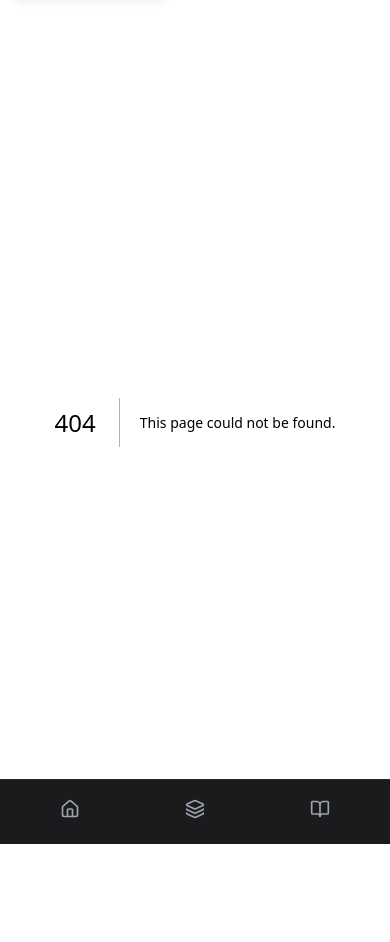
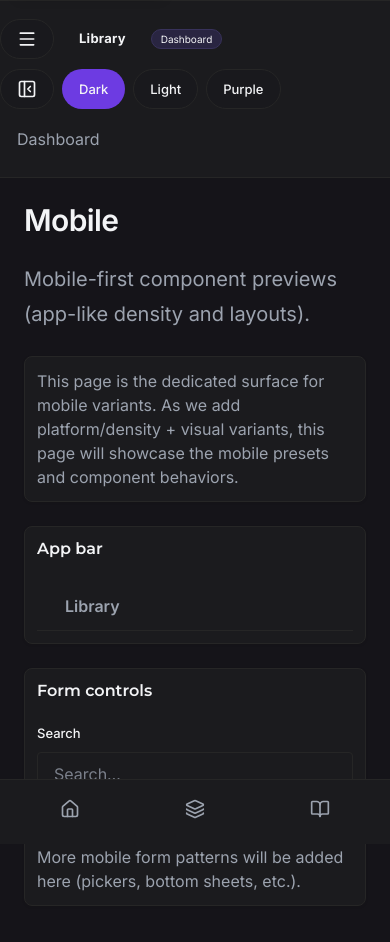
Before and after one commit to Growrix/Frontend, a Next.js app: page /component-library/mobile in a window 390 px wide. Before the commit this address had no page. Shown: the top 942 px of the page. Before the commit the page ends 868 px from the top, so only its background shows below. Built offline with nearby package versions, Linux system fonts and the light colour scheme.

Commit message:
DS: theme registry, density/visual knobs, mobile component library page

```diff
--- a/src/app/component-library/_components/ComponentLibrarySidebar.tsx
+++ b/src/app/component-library/_components/ComponentLibrarySidebar.tsx
@@ -6,7 +6,7 @@ import Link from "next/link";
 import { usePathname } from "next/navigation";
 
 import { Icon, Stack } from "@/ds";
-import { BookOpen, Layers, SlidersHorizontal, Zap } from "@/ds";
+import { BookOpen, Layers, SlidersHorizontal, Smartphone, Zap } from "@/ds";
 
 type NavItem = {
   id: string;
@@ -20,6 +20,7 @@ const NAV: NavItem[] = [
   { id: "primitives", label: "Primitives", href: "/component-library/primitives", icon: SlidersHorizontal },
   { id: "components", label: "Components", href: "/component-library/components", icon: Layers },
   { id: "patterns", label: "Patterns", href: "/component-library/patterns", icon: Zap },
+  { id: "mobile", label: "Mobile", href: "/component-library/mobile", icon: Smartphone },
 ];
 
 export type ComponentLibrarySidebarProps = {
--- /dev/null
+++ b/src/app/component-library/mobile/page.tsx
@@ -0,0 +1,56 @@
+import * as React from "react";
+
+import { AppBar, BottomNav, BottomNavItem, Card, Divider, Field, Input, SectionHeader, Spacer, Stack, Text } from "@/ds";
+
+export default function MobileComponentLibraryPage() {
+  return (
+    <div data-platform="mobile" data-density="compact" data-visual="basic">
+      <Stack gap="compact">
+        <SectionHeader title="Mobile" lede="Mobile-first component previews (app-like density and layouts)." />
+
+        <Card className="ui-card--compact">
+          <Stack gap="compact">
+            <Text tone="muted">
+              This page is the dedicated surface for mobile variants. As we add platform/density + visual variants, this page will
+              showcase the mobile presets and component behaviors.
+            </Text>
+          </Stack>
+        </Card>
+
+        <Card className="ui-card--compact">
+          <Stack gap="compact">
+            <div className="text-heading-4">App bar</div>
+            <div style={{ maxWidth: "28rem" }}>
+              <AppBar title="Library" />
+            </div>
+          </Stack>
+        </Card>
+
+        <Card className="ui-card--compact">
+          <Stack gap="compact">
+            <div className="text-heading-4">Form controls</div>
+            <div style={{ maxWidth: "28rem" }}>
+              <Stack gap="compact">
+                <Field label="Search">
+                  <Input placeholder="Search…" />
+                </Field>
+                <Divider />
+                <Text tone="muted">More mobile form patterns will be added here (pickers, bottom sheets, etc.).</Text>
+              </Stack>
+            </div>
+          </Stack>
+        </Card>
+
+        <Spacer size={2} />
+
+        <div style={{ maxWidth: "28rem" }}>
+          <BottomNav>
+            <BottomNavItem href="/component-library/mobile" label="Home" active />
+            <BottomNavItem href="/component-library/foundations" label="Tokens" />
+            <BottomNavItem href="/dashboard" label="Dashboard" />
+          </BottomNav>
+        </div>
+      </Stack>
+    </div>
+  );
+}
--- a/src/ds/components/ThemeSwitcher.tsx
+++ b/src/ds/components/ThemeSwitcher.tsx
@@ -3,7 +3,8 @@
 import * as React from "react";
 
 import { Button } from "../primitives/Button";
-import { applyTheme, readStoredTheme, storeTheme, type ThemeName } from "../themes/theme";
+import { THEMES, type ThemeName } from "../themes/registry";
+import { applyTheme, readStoredTheme, storeTheme } from "../themes/theme";
 
 export type ThemeSwitcherProps = {
   className?: string;
@@ -31,15 +32,11 @@ export function ThemeSwitcher({ className }: ThemeSwitcherProps) {
 
   return (
     <div className={cx("ui-row", className)} role="group" aria-label="Theme selector">
-      <Button size="sm" variant={theme === "dark" ? "primary" : "secondary"} onClick={() => set("dark")}>
-        Dark
-      </Button>
-      <Button size="sm" variant={theme === "light" ? "primary" : "secondary"} disabled aria-disabled="true">
-        Light
-      </Button>
-      <Button size="sm" variant={theme === "purple" ? "primary" : "secondary"} disabled aria-disabled="true">
-        Purple
-      </Button>
+      {THEMES.map((t) => (
+        <Button key={t.name} size="sm" variant={theme === t.name ? "primary" : "secondary"} onClick={() => set(t.name)}>
+          {t.label}
+        </Button>
+      ))}
     </div>
   );
 }
--- a/src/ds/icons.ts
+++ b/src/ds/icons.ts
@@ -11,6 +11,7 @@ export {
   PanelRightClose,
   PanelRightOpen,
   SlidersHorizontal,
+  Smartphone,
   Settings,
   Sun,
   X,
--- a/src/ds/styles/ds.components.css
+++ b/src/ds/styles/ds.components.css
@@ -745,6 +745,12 @@
     border-radius: var(--ds-radius-card);
     box-shadow: var(--ds-shadow-sm);
     padding: var(--ds-space-card-padding);
+  }
+
+  :where(html[data-visual="glass"], [data-visual="glass"]) .ui-card {
+    background: color-mix(in oklab, var(--ds-color-surface) 78%, transparent);
+    border-color: color-mix(in oklab, var(--ds-color-border) 70%, transparent);
+    backdrop-filter: blur(10px);
   }
 
   .ui-card--compact {
--- a/src/ds/styles/ds.tokens.css
+++ b/src/ds/styles/ds.tokens.css
@@ -236,4 +236,19 @@
 
     --ds-color-accent-rgb: 147 51 234;
   }
+
+  /* Density + platform knobs (scopable per page via a wrapper) */
+  :where(html[data-density="compact"], [data-density="compact"]) {
+    --ds-space-card-padding: var(--ds-space-4);
+    --ds-space-modal-padding: var(--ds-space-4);
+    --ds-space-form-gap: var(--ds-space-3);
+    --ds-space-section-margin: var(--ds-space-8);
+    --ds-space-nav-padding: var(--ds-space-3);
+  }
+
+  /* Visual variants (token-first; component styles may optionally respond) */
+  :where(html[data-visual="glass"], [data-visual="glass"]) {
+    --ds-shadow-sm: 0 1px 3px rgba(0, 0, 0, 0.06);
+    --ds-shadow-md: 0 10px 30px rgba(0, 0, 0, 0.18);
+  }
 }
--- a/src/ds/themes/ThemeInitScript.tsx
+++ b/src/ds/themes/ThemeInitScript.tsx
@@ -1,11 +1,12 @@
 import * as React from "react";
 
+import { DEFAULT_THEME, isThemeName } from "./registry";
 import { THEME_STORAGE_KEY } from "./theme";
 
 export function ThemeInitScript() {
-  const code = `(function(){try{var k=${JSON.stringify(
-    THEME_STORAGE_KEY
-  )};var t=localStorage.getItem(k);var theme=(t==='light'||t==='dark'||t==='purple')?t:'dark';var root=document.documentElement;var classes=Array.prototype.slice.call(root.classList);for(var i=0;i<classes.length;i++){if(classes[i].indexOf('theme-')===0)root.classList.remove(classes[i]);}root.classList.add('theme-'+theme);}catch(e){}})();`;
+  const code = `(function(){try{var k=${JSON.stringify(THEME_STORAGE_KEY)};var t=localStorage.getItem(k);var theme=${JSON.stringify(
+    DEFAULT_THEME
+  )};if(${isThemeName.toString()}(t)){theme=t;}var root=document.documentElement;var classes=Array.prototype.slice.call(root.classList);for(var i=0;i<classes.length;i++){if(classes[i].indexOf('theme-')===0)root.classList.remove(classes[i]);}root.classList.add('theme-'+theme);}catch(e){}})();`;
 
   return <script dangerouslySetInnerHTML={{ __html: code }} />;
 }
--- /dev/null
+++ b/src/ds/themes/registry.ts
@@ -0,0 +1,19 @@
+export type ThemeName = "dark" | "light" | "purple";
+
+export type ThemeDefinition = {
+  name: ThemeName;
+  label: string;
+  colorScheme: "dark" | "light";
+};
+
+export const DEFAULT_THEME: ThemeName = "dark";
+
+export const THEMES: ThemeDefinition[] = [
+  { name: "dark", label: "Dark", colorScheme: "dark" },
+  { name: "light", label: "Light", colorScheme: "light" },
+  { name: "purple", label: "Purple", colorScheme: "dark" },
+];
+
+export function isThemeName(value: string | null | undefined): value is ThemeName {
+  return value === "dark" || value === "light" || value === "purple";
+}
--- a/src/ds/themes/theme.ts
+++ b/src/ds/themes/theme.ts
@@ -1,4 +1,4 @@
-export type ThemeName = "dark" | "light" | "purple";
+import { DEFAULT_THEME, isThemeName, type ThemeName } from "./registry";
 
 export const THEME_STORAGE_KEY = "solarmatch-theme";
 
@@ -17,7 +17,7 @@ export function applyTheme(theme: ThemeName) {
 export function readStoredTheme(): ThemeName | null {
   if (typeof window === "undefined") return null;
   const raw = window.localStorage.getItem(THEME_STORAGE_KEY);
-  if (raw === "dark" || raw === "light" || raw === "purple") return raw;
+  if (isThemeName(raw)) return raw;
   return null;
 }
 
@@ -25,3 +25,8 @@ export function storeTheme(theme: ThemeName) {
   if (typeof window === "undefined") return;
   window.localStorage.setItem(THEME_STORAGE_KEY, theme);
 }
+
+export function resolveTheme(value: string | null | undefined): ThemeName {
+  if (isThemeName(value)) return value;
+  return DEFAULT_THEME;
+}
```
Also changed, not shown: DOC/Features/BLOG/tasks.md (+49 -0 lines).
